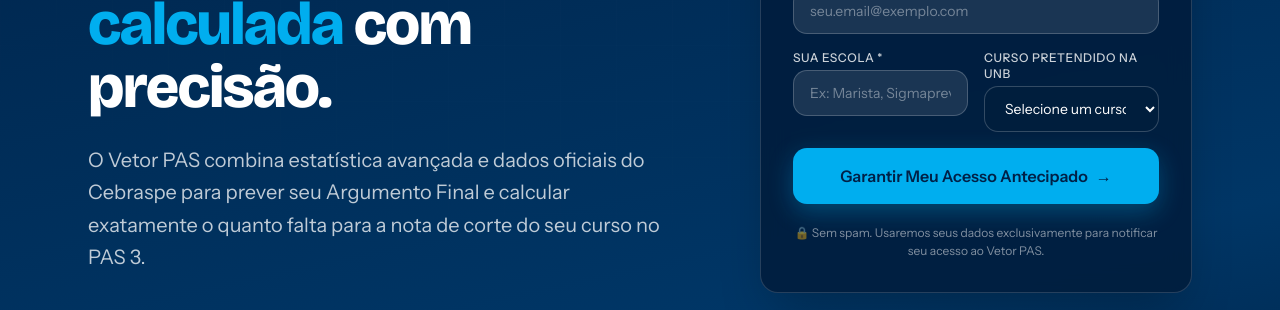
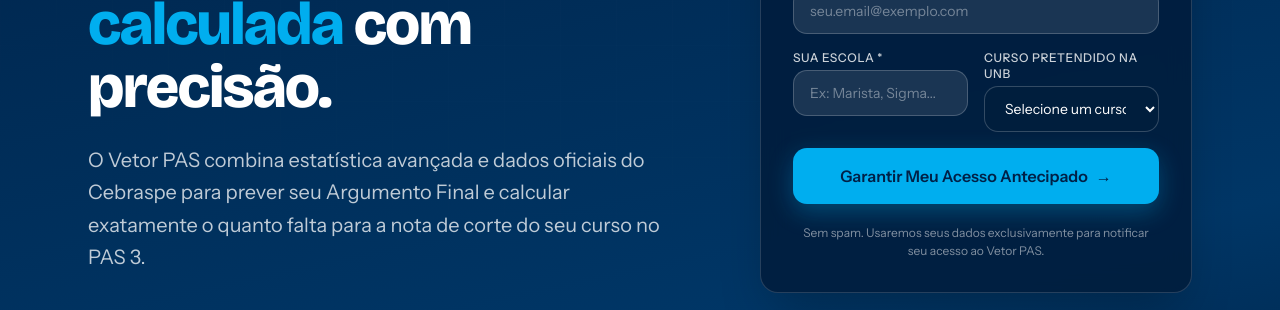
Before and after one commit to luizhtmoreira/Analise-Preditiva-PAS, a Next.js app in the folder landing-page/: page / in a window 1280 px wide. Shown: the part 291-601 px from the top of the page. Built offline with nearby package versions, Linux system fonts and the light colour scheme.

Commit message:
style: update WaitlistForm placeholder to Sigma and remove lock emoji

```diff
--- a/landing-page/components/public/landing/WaitlistForm.tsx
+++ b/landing-page/components/public/landing/WaitlistForm.tsx
@@ -120,7 +120,7 @@
             required
             value={escola}
             onChange={(e) => setEscola(e.target.value)}
-            placeholder="Ex: Marista, Sigmaprev..."
+            placeholder="Ex: Marista, Sigma..."
             className="w-full px-4 py-3 rounded-xl bg-white/10 border border-white/20 text-white placeholder-white/40 focus:outline-none focus:border-[#00AEEF] focus:ring-1 focus:ring-[#00AEEF] transition-all text-sm"
           />
         </div>
@@ -166,7 +166,7 @@
       </button>
 
       <p className="text-[0.75rem] text-center text-white/50 pt-1">
-        🔒 Sem spam. Usaremos seus dados exclusivamente para notificar seu acesso ao Vetor PAS.
+        Sem spam. Usaremos seus dados exclusivamente para notificar seu acesso ao Vetor PAS.
       </p>
     </form>
   );
```
